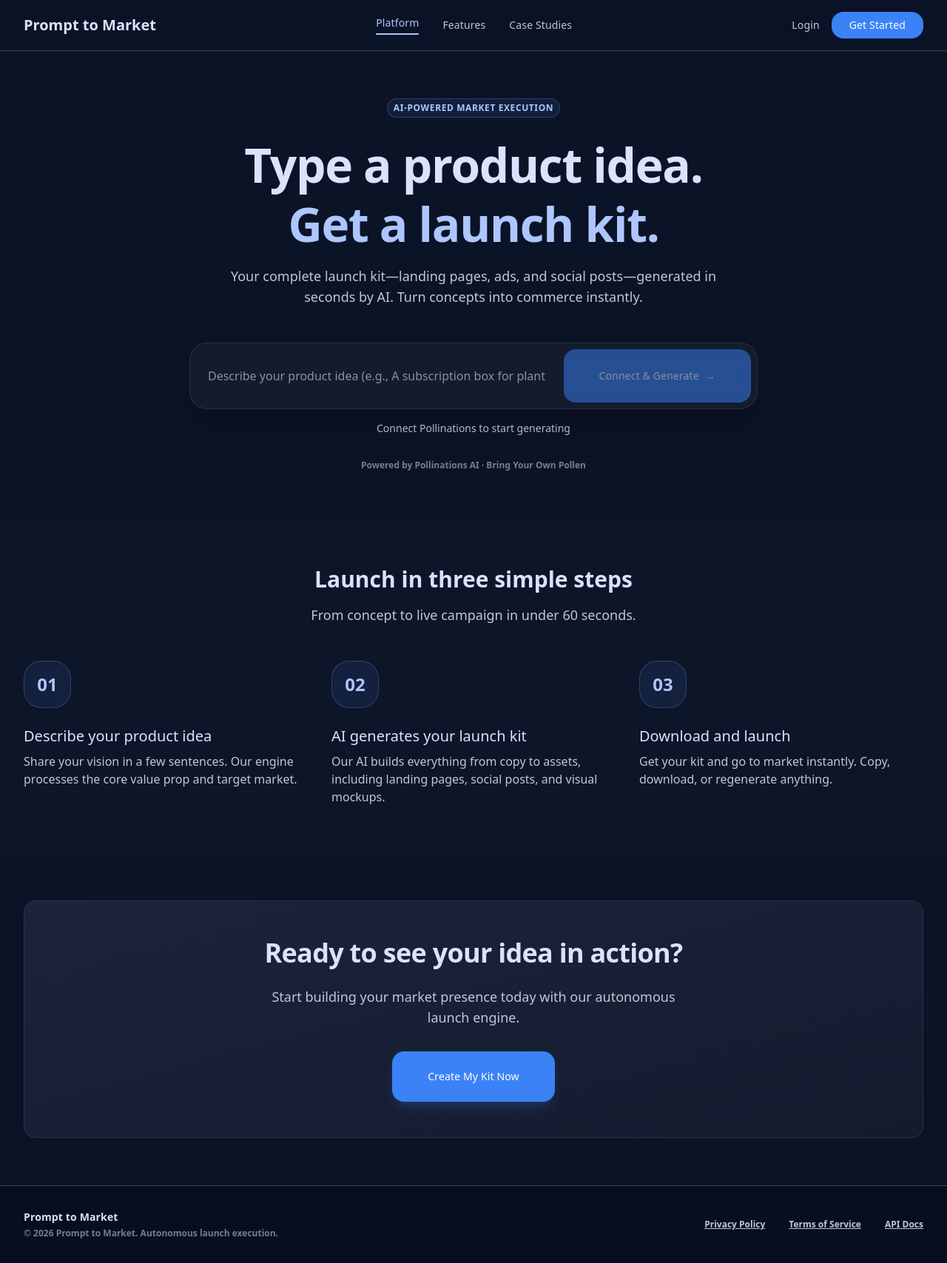
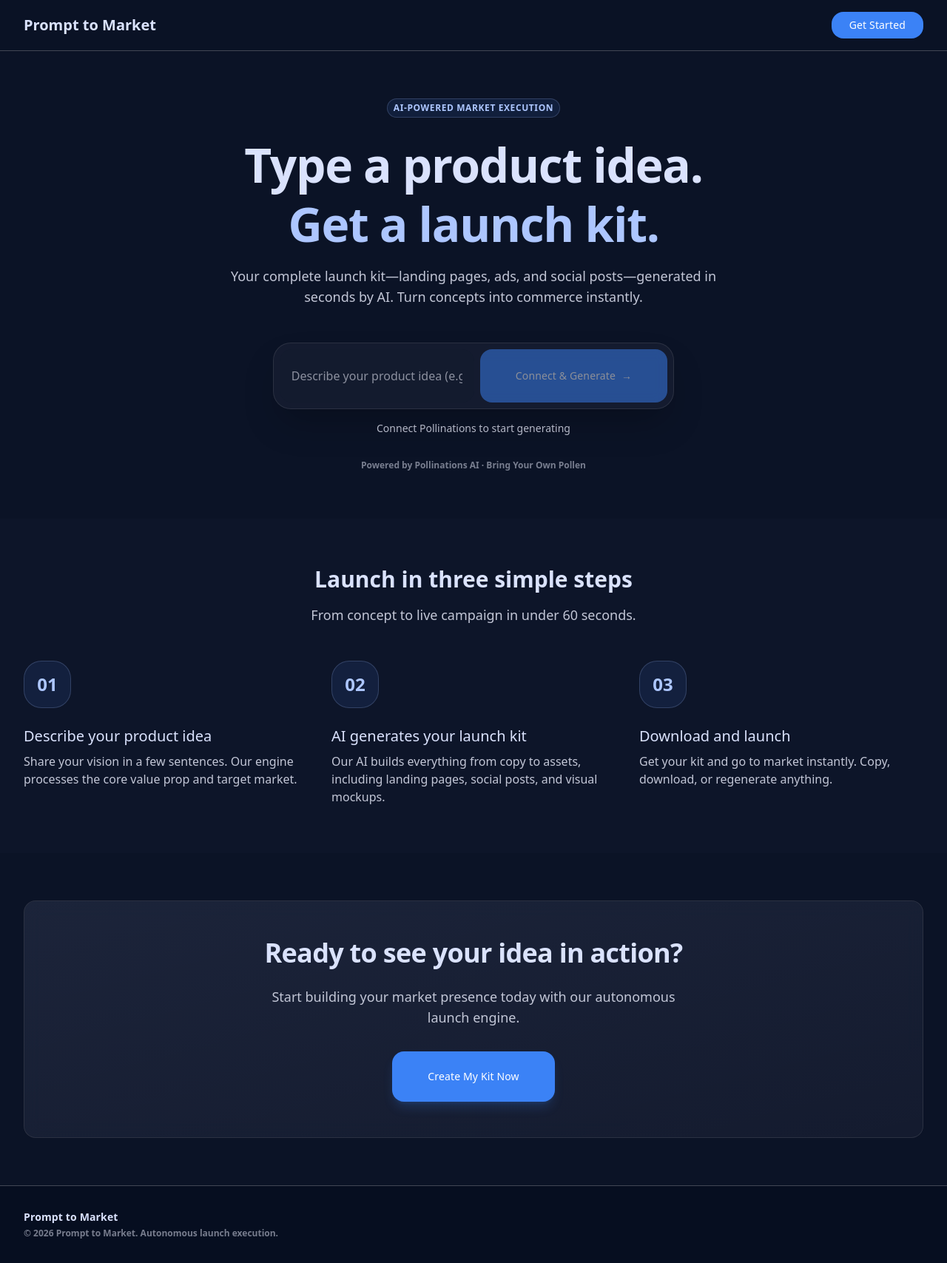
Before and after one commit to eiigen/prompt-to-market, a React (Vite) app: page /#/ in a window 1280 px wide. Shown: the whole page at 74% size. Built offline with nearby package versions, Linux system fonts and the light colour scheme.

Commit message:
feat: README + fix buttons (scroll to form)

```diff
--- a/src/pages/Home.tsx
+++ b/src/pages/Home.tsx
@@ -5,7 +5,6 @@ import GenerateForm from '../components/GenerateForm';
 export default function Home() {
   const navigate = useNavigate();
   const [isLoading, setIsLoading] = useState(false);
-
   const handleGenerate = (idea: string) => {
     setIsLoading(true);
     sessionStorage.setItem('product_idea', idea);
@@ -14,24 +13,16 @@ export default function Home() {
 
   return (
     <div className="min-h-screen bg-surface text-on-surface">
-      {/* TopNavBar */}
       <nav className="sticky top-0 z-50 flex justify-between items-center w-full px-margin py-md max-w-container-max mx-auto bg-surface/80 backdrop-blur-md border-b border-outline-variant">
-        <div className="flex items-center gap-sm">
+        <button onClick={() => navigate('/')} className="flex items-center gap-sm">
           <span className="text-title-lg font-bold text-on-surface">Prompt to Market</span>
-        </div>
-        <div className="hidden md:flex items-center gap-xl">
-          <a className="text-label-md text-primary border-b-2 border-primary pb-1" href="#">Platform</a>
-          <a className="text-label-md text-on-surface-variant hover:text-primary transition-colors" href="#">Features</a>
-          <a className="text-label-md text-on-surface-variant hover:text-primary transition-colors" href="#">Case Studies</a>
-        </div>
+        </button>
         <div className="flex items-center gap-md">
-          <button className="hidden sm:block text-label-md text-on-surface-variant hover:text-primary transition-colors">Login</button>
-          <button className="bg-[#3B82F6] hover:bg-blue-600 text-white px-lg py-sm rounded-lg text-label-md transition-all active:scale-95">Get Started</button>
+          <button onClick={() => document.getElementById('generate-form')?.scrollIntoView({ behavior: 'smooth' })} className="bg-[#3B82F6] hover:bg-blue-600 text-white px-lg py-sm rounded-lg text-label-md transition-all active:scale-95">Get Started</button>
         </div>
       </nav>
 
       <main className="relative">
-        {/* Hero Section */}
         <section className="relative pt-3xl pb-3xl px-margin overflow-hidden">
           <div className="relative z-10 max-w-container-max mx-auto text-center flex flex-col items-center">
             <div className="inline-flex items-center gap-xs px-sm py-xs bg-primary-container/10 border border-primary/20 rounded-full mb-lg">
@@ -44,14 +35,15 @@ export default function Home() {
             <p className="text-body-lg text-on-surface-variant max-w-2xl mb-2xl">
               Your complete launch kit—landing pages, ads, and social posts—generated in seconds by AI. Turn concepts into commerce instantly.
             </p>
-            <GenerateForm onGenerate={handleGenerate} isLoading={isLoading} />
+            <div id="generate-form">
+              <GenerateForm onGenerate={handleGenerate} isLoading={isLoading} />
+            </div>
             <div className="mt-xl flex items-center gap-lg opacity-60">
               <p className="text-label-sm text-on-surface-variant">Powered by Pollinations AI · Bring Your Own Pollen</p>
             </div>
           </div>
         </section>
 
-        {/* How It Works Section */}
         <section className="py-3xl px-margin bg-surface-container-low/30">
           <div className="max-w-container-max mx-auto">
             <div className="text-center mb-2xl">
@@ -76,7 +68,6 @@ export default function Home() {
           </div>
         </section>
 
-        {/* CTA Section */}
         <section className="py-3xl px-margin">
           <div className="max-w-container-max mx-auto">
             <div className="glass-card rounded-2xl p-2xl text-center relative overflow-hidden">
@@ -84,24 +75,18 @@ export default function Home() {
               <div className="relative z-10">
                 <h2 className="text-display-md text-on-surface mb-lg">Ready to see your idea in action?</h2>
                 <p className="text-body-lg text-on-surface-variant mb-xl max-w-xl mx-auto">Start building your market presence today with our autonomous launch engine.</p>
-                <button className="bg-[#3B82F6] hover:bg-blue-600 text-white px-2xl py-lg rounded-lg text-label-md transition-all active:scale-95 shadow-lg shadow-blue-500/20">Create My Kit Now</button>
+                <button onClick={() => document.getElementById('generate-form')?.scrollIntoView({ behavior: 'smooth' })} className="bg-[#3B82F6] hover:bg-blue-600 text-white px-2xl py-lg rounded-lg text-label-md transition-all active:scale-95 shadow-lg shadow-blue-500/20">Create My Kit Now</button>
               </div>
             </div>
           </div>
         </section>
       </main>
 
-      {/* Footer */}
       <footer className="w-full px-margin py-xl flex flex-col md:flex-row justify-between items-center gap-md max-w-container-max mx-auto border-t border-outline-variant bg-surface-container-lowest">
         <div className="flex flex-col items-center md:items-start gap-xs">
           <span className="text-label-md font-bold text-on-surface">Prompt to Market</span>
           <p className="text-label-sm text-on-surface-variant opacity-60">© 2026 Prompt to Market. Autonomous launch execution.</p>
         </div>
-        <div className="flex flex-wrap justify-center gap-xl">
-          <a className="text-label-sm text-on-surface-variant hover:text-primary underline transition-all" href="#">Privacy Policy</a>
-          <a className="text-label-sm text-on-surface-variant hover:text-primary underline transition-all" href="#">Terms of Service</a>
-          <a className="text-label-sm text-on-surface-variant hover:text-primary underline transition-all" href="#">API Docs</a>
-        </div>
       </footer>
     </div>
   );
```
Also changed, not shown: 2 other files (tests, documents, lock files or other folders).
